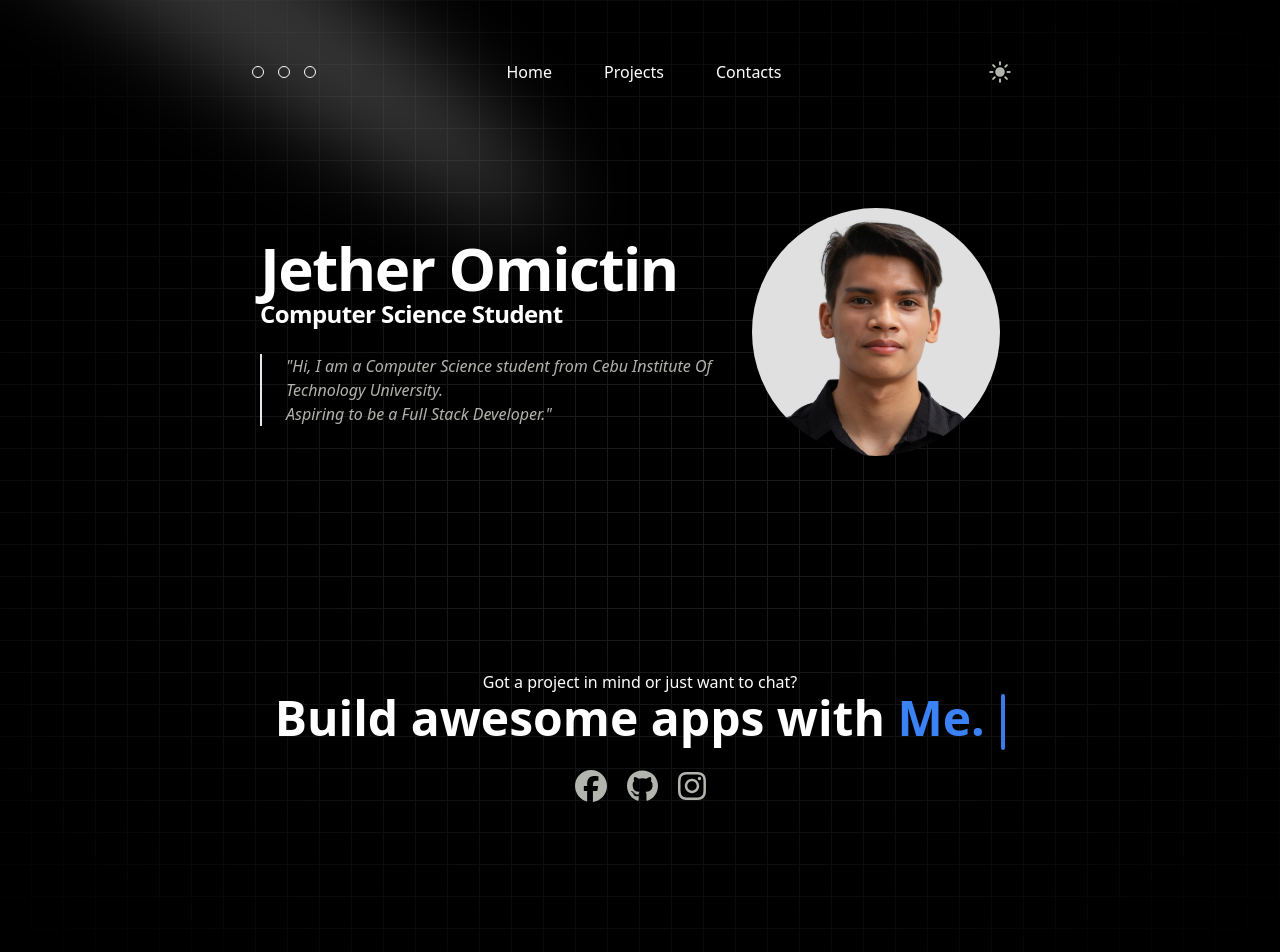
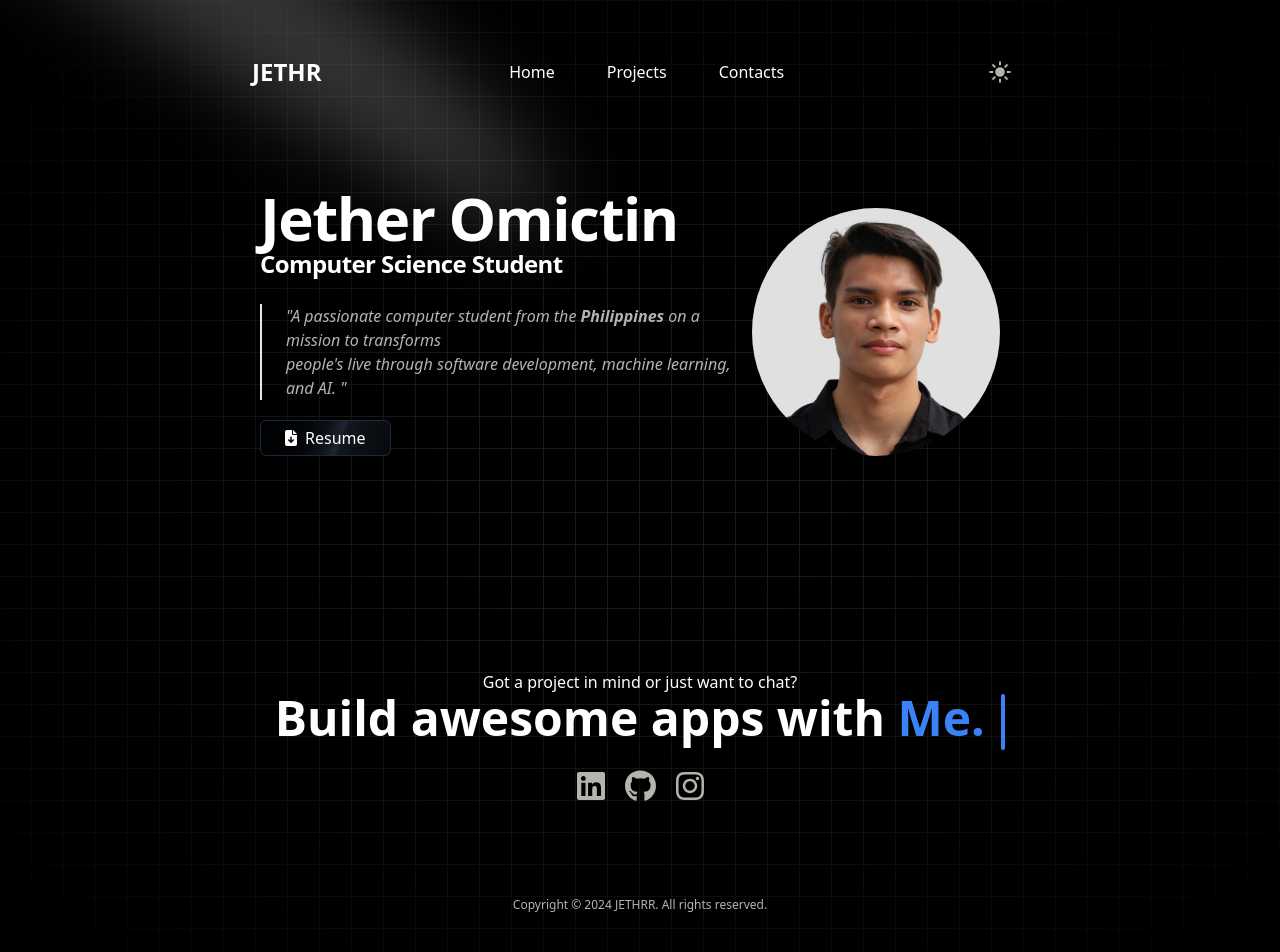
Before and after one commit to Jethrr/personal-portfolio, a React (Vite) app: page /home in a window 1280 px wide. Shown: the top 952 px of the page. Built offline with nearby package versions, Linux system fonts and the light colour scheme.

Commit message:
added changes

```diff
--- a/index.html
+++ b/index.html
@@ -2,7 +2,7 @@
 <html lang="en">
   <head>
     <meta charset="UTF-8" />
-    <link rel="icon" type="image/svg+xml" href="/vite.svg" />
+    <link rel="icon" type="image/svg+xml" href="/JETHRR.png" />
     <meta name="viewport" content="width=device-width, initial-scale=1.0" />
     <title>Jether Omictin | Portfolio</title>
   </head>
--- a/src/components/ui/CardHoverEffectDemo.tsx
+++ b/src/components/ui/CardHoverEffectDemo.tsx
@@ -2,7 +2,7 @@ import { HoverEffect } from "../ui/card-hover-effect";
 import { motion } from "framer-motion";
 export function CardHoverEffectDemo() {
   return (
-    <div className="max-w-full md:mx-auto md:py-8">
+    <div className="max-w-full md:mx-auto md:py-5 ">
       <motion.h3
         initial={{ opacity: 0, y: 50 }}
         animate={{ opacity: 1, y: 0 }}
@@ -26,14 +26,14 @@ export const projects = [
       "https://cdn.icon-icons.com/icons2/2415/PNG/512/typescript_original_logo_icon_146317.png",
   },
   {
-    title: "Java",
+    title: "Django",
     imgUrl:
-      "https://cdn.icon-icons.com/icons2/2415/PNG/512/java_original_logo_icon_146458.png",
+      "https://cdn.icon-icons.com/icons2/2107/PNG/512/file_type_django_icon_130645.png",
   },
   {
-    title: "PHP",
+    title: "NextJS",
     imgUrl:
-      "https://cdn.icon-icons.com/icons2/2415/PNG/512/php_plain_logo_icon_146397.png",
+      "https://miro.medium.com/v2/resize:fit:1258/1*okiCUvTUJLtOqJv1dMzwpA.png",
   },
 
   {
@@ -64,9 +64,9 @@ export const projects = [
       "https://cdn.icon-icons.com/icons2/2415/PNG/512/postgresql_plain_wordmark_logo_icon_146390.png",
   },
   {
-    title: "Git",
+    title: "Svelte",
     imgUrl:
-      "https://cdn.icon-icons.com/icons2/2415/PNG/512/git_original_wordmark_logo_icon_146510.png",
+      "https://cdn.icon-icons.com/icons2/2107/PNG/512/file_type_svelte_icon_130137.png",
   },
   {
     title: "Postman",
--- a/src/components/ui/Navbar.tsx
+++ b/src/components/ui/Navbar.tsx
@@ -1,5 +1,5 @@
 import { useState, useEffect } from "react";
-import HeroCircles from "./HeroCircles";
+// import HeroCircles from "./HeroCircles";
 import { Button } from "@/components/ui/button";
 import { Link } from "react-router-dom";
 import { AiOutlineMenu, AiOutlineClose } from "react-icons/ai";
@@ -135,7 +135,8 @@ const Navbar = () => {
           </div>
 
           <div className="dots hidden md:block">
-            <HeroCircles />
+            {/* <HeroCircles /> */}
+            <p className=" font-bold dark:text-black text-white text-2xl hover:cursor-pointer hover:scale-105">JETHR</p>
           </div>
 
           <ul className="gap-5 hidden md:flex">
--- a/src/components/ui/TypewriterEffect.tsx
+++ b/src/components/ui/TypewriterEffect.tsx
@@ -3,18 +3,19 @@ import { TypewriterEffectSmooth } from "./typewriter-effect";
 import { FontAwesomeIcon } from "@fortawesome/react-fontawesome";
 import {
   faGithub,
-  faFacebook,
+  // faFacebook,
   faInstagram,
+  faLinkedin,
 } from "@fortawesome/free-brands-svg-icons";
 import { motion } from "framer-motion";
 
-const facebook = (
-  <FontAwesomeIcon
-    icon={faFacebook}
-    size="2xl"
-    className="text-current dark:text-black"
-  />
-);
+// const facebook = (
+//   <FontAwesomeIcon
+//     icon={faFacebook}
+//     size="2xl"
+//     className="text-current dark:text-black"
+//   />
+// );
 const github = (
   <FontAwesomeIcon
     icon={faGithub}
@@ -29,6 +30,17 @@ const instagram = (
     className="text-current dark:text-black"
   />
 );
+
+const linkedin = (
+  <FontAwesomeIcon
+    icon={faLinkedin}
+    size="2xl"
+    className="text-current dark:text-black"
+  />
+);
+
+
+
 
 export function TypewriterEffect() {
   const words = [
@@ -71,8 +83,8 @@ export function TypewriterEffect() {
             <div className="nav-links">
               <ul className="flex items-center justify-center gap-5">
                 <li>
-                  <a href="https://www.facebook.com/profile.php?id=100094149589311">
-                    {facebook}
+                  <a href="https://www.linkedin.com/in/jether-omictin-a997351b6/">
+                    {linkedin}
                   </a>
                 </li>
 
--- a/src/components/ui/card-hover-effect.tsx
+++ b/src/components/ui/card-hover-effect.tsx
@@ -46,7 +46,7 @@ export const HoverEffect = ({
             )}
           </AnimatePresence>
           <Card className="outline dark:bg-transparent">
-            <div className="mt-4 h-20 w-full flex justify-center items-center">
+            <div className="mt-4 h-10 w-full flex justify-center items-center">
               <img
                 src={item.imgUrl}
                 alt={item.title}
@@ -92,7 +92,7 @@ export const CardTitle = ({
   return (
     <h4
       className={cn(
-        " flex items-center justify-center text-zinc-100 font-bold text-xl tracking-wide mt-4 dark:text-black",
+        " flex items-center justify-center text-zinc-100 font-bold text-md tracking-wide mt-4 dark:text-black",
         className
       )}
     >
--- a/src/pages/Home.tsx
+++ b/src/pages/Home.tsx
@@ -2,6 +2,8 @@ import { motion } from "framer-motion";
 import Navbar from "@/components/ui/Navbar";
 import Profile from "/images/Profile.jpg";
 import { Spotlight } from "@/components/ui/Spotlight";
+import { FontAwesomeIcon } from "@fortawesome/react-fontawesome";
+import { faFileArrowDown } from '@fortawesome/free-solid-svg-icons';
 import { GridBackgroundDemo } from "@/components/ui/GridBackgroundDemo";
 import { TypewriterEffect } from "@/components/ui/TypewriterEffect";
 
@@ -44,11 +46,35 @@ const Home = () => {
                   animate={{ opacity: 1, y: 0 }}
                   transition={{ duration: 1, delay: 0.9, ease: "easeOut" }}
                 >
-                  "Hi, I am a Computer Science student from Cebu Institute Of
-                  Technology University. <br /> Aspiring to be a Full Stack
-                  Developer."
+                  "A passionate computer student from the <strong>Philippines</strong> on a mission to transforms <br /> people's live through software development, machine learning, and AI.
+                 "
                 </motion.blockquote>
+
+                <div className="shimmer-button my-5 gap-5 ">
+                <button className="gap-2 inline-flex h-9 animate-shimmer items-center justify-center rounded-md border border-slate-800 bg-[linear-gradient(110deg,#000103,45%,#1e2631,55%,#000103)] bg-[length:200%_100%] px-6 font-medium text-white transition-colors focus:outline-none focus:ring-2 focus:ring-slate-400 focus:ring-offset-2 focus:ring-offset-slate-50">
+                  <FontAwesomeIcon icon={faFileArrowDown} />
+
+                      Resume
+                  </button>
+
+                  {/* <button className="px-6 py-2 rounded-md bg-white text-black font-bold transition duration-200 hover:bg-black hover:text-white border-2 border-transparent hover:border-white">
+                      Resume
+                  </button> */}
+
+
+
+                </div>
+
               </div>
+
+
+
+
+
+
+
+
+
               <motion.div
                 className="img-div p-5"
                 initial={{ opacity: 0 }}
@@ -62,6 +88,12 @@ const Home = () => {
               </motion.div>
             </motion.div>
             <TypewriterEffect />
+
+
+            <div className="footer-div  flex justify-center ">
+            <p className="text-[12px]">Copyright © 2024 JETHRR. All rights reserved.</p>
+            </div>
+
           </div>
         </div>
       </div>
--- a/src/pages/Projects.tsx
+++ b/src/pages/Projects.tsx
@@ -126,7 +126,7 @@ const Projects = () => {
               ))}
             </motion.div>
 
-            <div className="techstack-nav my-10">
+            <div className="techstack-nav my-5">
               <motion.h3
                 className="scroll-m-20 text-4xl xl:text-6xl font-bold tracking-tight text-white text-center xl:text-left dark:text-black"
                 initial={{ opacity: 0, y: 50 }}
--- a/tailwind.config.js
+++ b/tailwind.config.js
@@ -22,10 +22,15 @@ module.exports = {
         "2xl": "1400px",
       },
     },
+
+
     extend: {
       animation: {
         spotlight: "spotlight 2s ease .75s 1 forwards",
+        shimmer: "shimmer 2s linear infinite"
       },
+
+
       keyframes: {
         spotlight: {
           "0%": {
@@ -37,6 +42,15 @@ module.exports = {
             transform: "translate(-50%, -40%) scale(1)",
           },
         },
+
+          shimmer: {
+              from: {
+                "backgroundPosition": "0 0"
+              },
+              to: {
+                "backgroundPosition": "-200% 0"
+              }
+            }
       },
     },
   },
```
Also changed, not shown: public/JETHRR.png (added).
